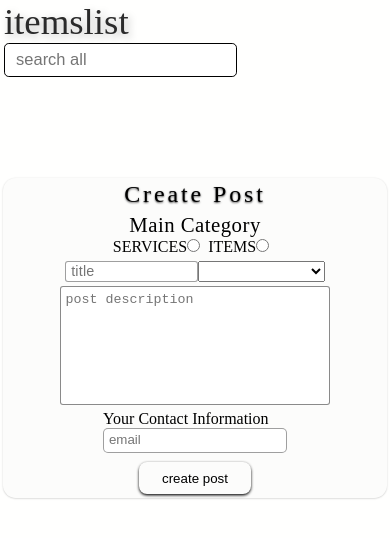
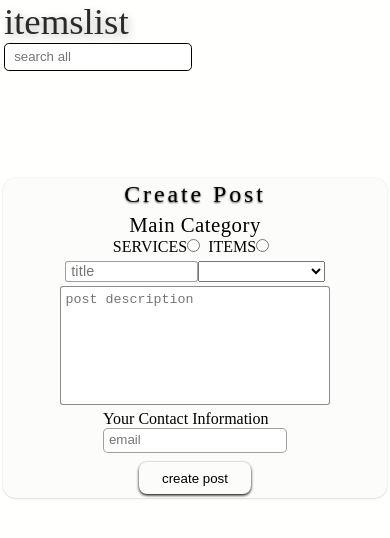
Before and after one commit to qety4/itemslist, a Next.js app: page /newpost in a window 390 px wide. Shown: the top 538 px of the page. Built offline with nearby package versions, Linux system fonts and the light colour scheme; a web font is replaced by a local one.

Commit message:
improved styling

```diff
--- a/components/nav/nav.scss
+++ b/components/nav/nav.scss
@@ -4,7 +4,7 @@
     z-index: 100;
     .nav__logo {
 
-        font-size: clamp(2.3rem,3vw,300%);
+        font-size: clamp(2.3em,3vw,300%);
         color: rgba(20, 20, 20, 0.899);
         font-family: 'ADLaM Display';
         font-weight: 400;
@@ -23,10 +23,10 @@
             display: none;
         }
         #search__form__input {
-            padding: 0.4rem 0 0.4rem 0.7rem;
+            padding: 0.4em 0 0.4em 0.7em;
             border-radius: 0.3rem;
             border: 0.1px solid rgb(0, 0, 0);
-            font-size: 1.03rem;
+            font-size: clamp(0.83em,3vw,1.1em);
 
         }
 
--- a/components/posts-display/postsDisplay.scss
+++ b/components/posts-display/postsDisplay.scss
@@ -5,8 +5,8 @@
     .all-posts__title {
         display: flex;
         justify-content: center;
-        margin: 1.3rem;
-        margin-bottom: 0.9rem;
+        margin-top: 12vh;
+        margin-bottom: 1vh;
         font-size: clamp(1rem, 3vw, 138%);
         font-family: 'Nunito Sans';
         letter-spacing: 0.28rem;
```
